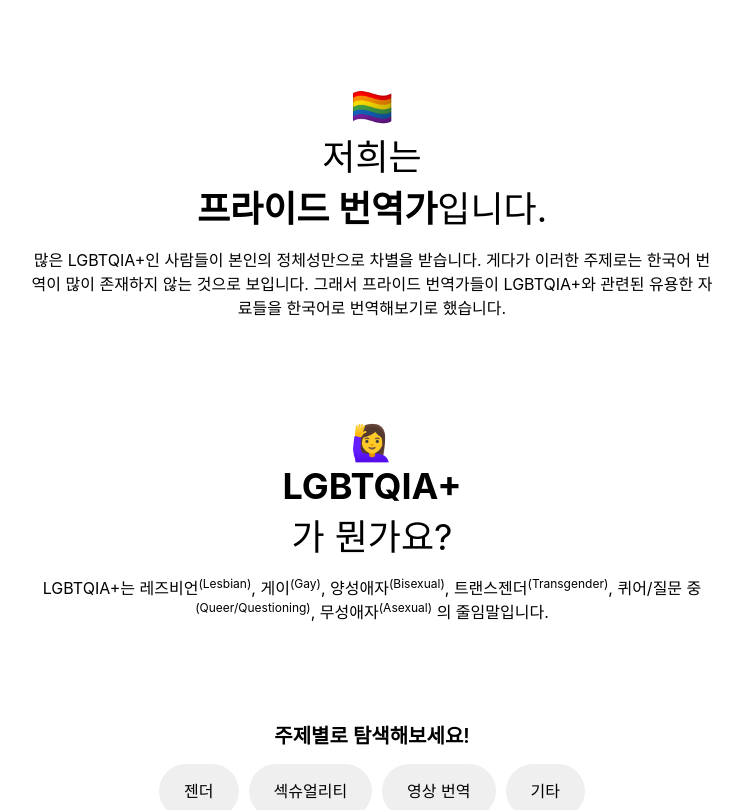
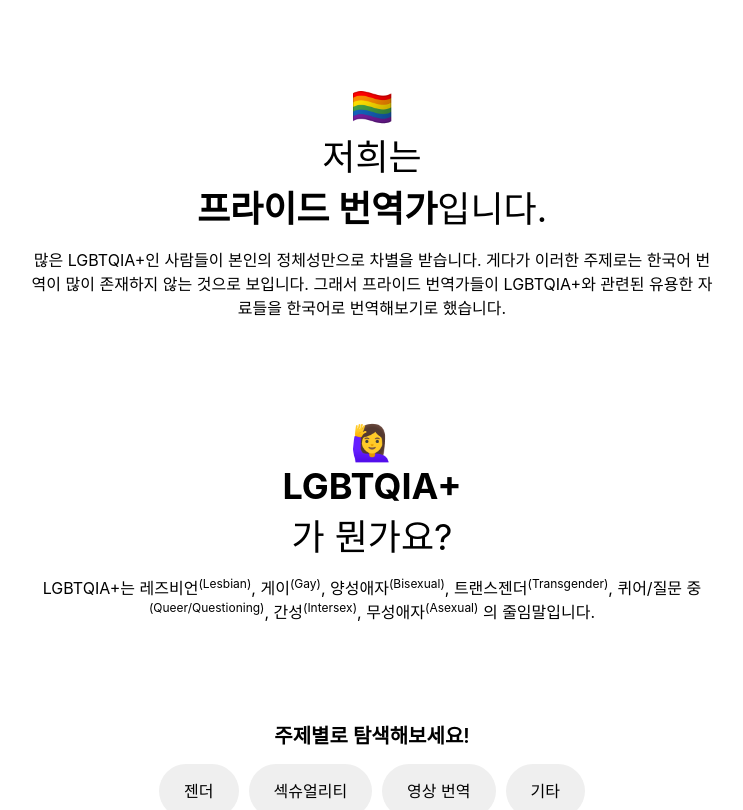
Before and after one commit to pride-translators/website, a SvelteKit app: page / in a window 1280 px wide. Shown: the top 810 px of the page, without its empty margins (268-1011 px from the left). Built offline with nearby package versions, Linux system fonts and the light colour scheme; a web font is replaced by a local one.

Commit message:
Add intersex in the acronym section

```diff
--- a/src/routes/+page.svelte
+++ b/src/routes/+page.svelte
@@ -28,9 +28,9 @@
 		</div>
 		<p>
 			LGBTQIA+는 레즈비언<sup>(Lesbian)</sup>, 게이<sup>(Gay)</sup>, 양성애자<sup>(Bisexual)</sup>,
-			트랜스젠더<sup>(Transgender)</sup>, 퀴어/질문 중 <sup>(Queer/Questioning)</sup>, 무성애자<sup
-				>(Asexual)</sup
-			> 의 줄임말입니다.
+			트랜스젠더<sup>(Transgender)</sup>, 퀴어/질문 중 <sup>(Queer/Questioning)</sup>, 간성<sup
+				>(Intersex)</sup
+			>, 무성애자<sup>(Asexual)</sup> 의 줄임말입니다.
 		</p>
 	</div>
 
```
